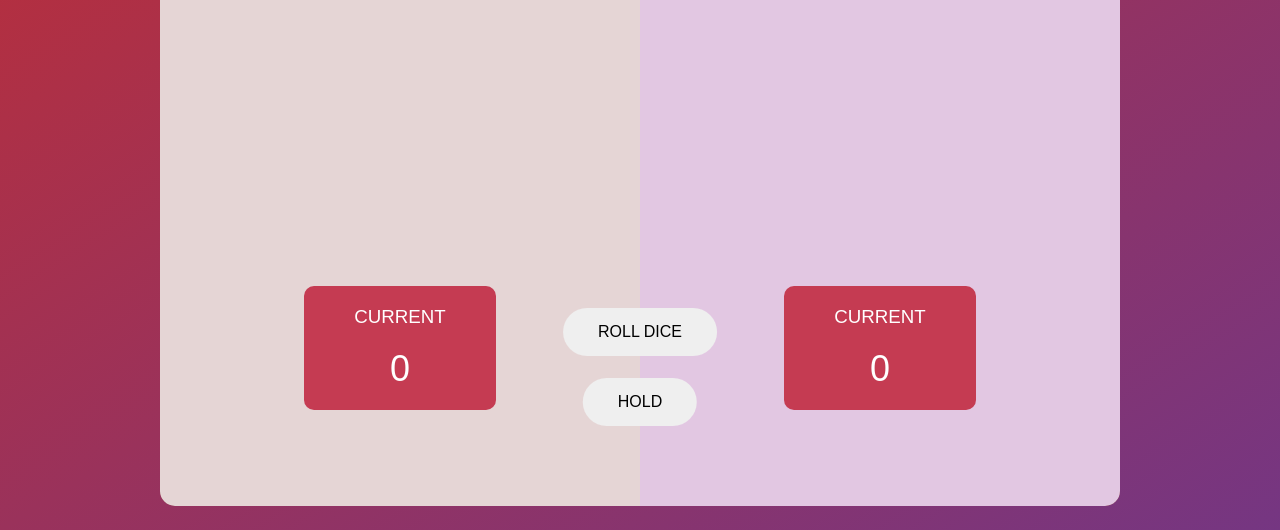
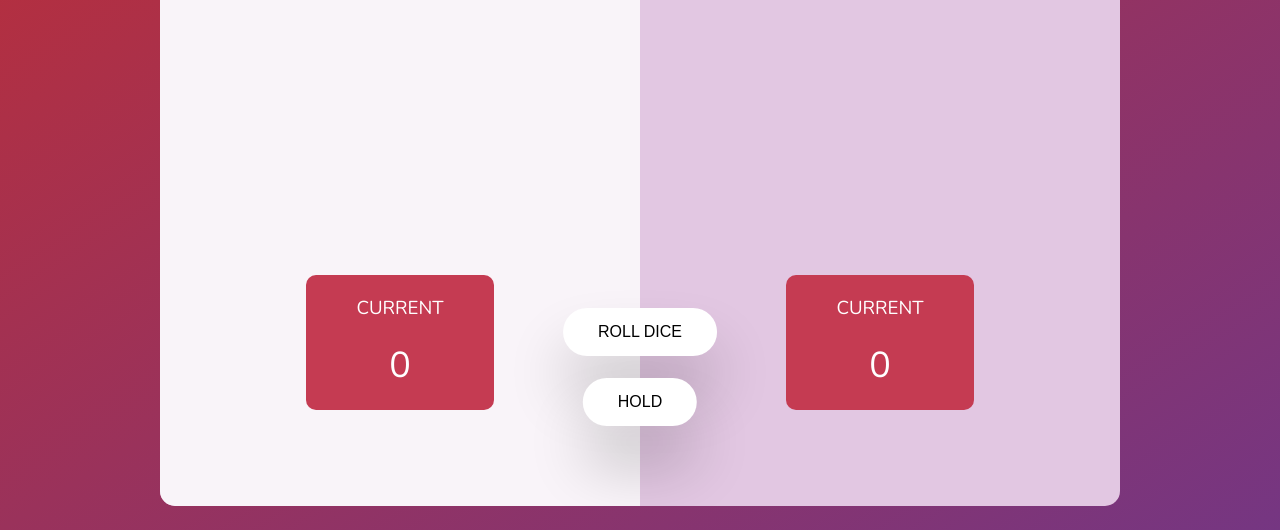
Before and after one commit to dd-obua/-js-DOM-Pig-Game-05-03-, a plain HTML site: page index.html in a window 1280 px wide. Shown: the part 270-800 px from the top of the page. Drawn offline with nearby package versions, Linux system fonts and the light colour scheme.

Commit message:
Change font family and background color

```diff
--- a/css/styles.css
+++ b/css/styles.css
@@ -1,3 +1,5 @@
+@import url('https://fonts.googleapis.com/css2?family=Nunito&display=swap');
+
 * {
   margin: 0;
   padding: 0;
@@ -10,7 +12,7 @@ html {
 }
 
 body {
-  font-family: sans-serif;
+  font-family: 'Nunito', sans-serif;
   font-size: 1.6rem;
   text-transform: uppercase;
   background: linear-gradient(to top left, #753682 0%, #bf2e34 100%);
@@ -25,7 +27,8 @@ body {
   border-radius: 1.5rem;
   text-align: center;
   overflow: hidden;
-  background-color: rgba(255, 255, 255, 0.349);
+  background: #e2c7e2;
+
   backdrop-filter: blur(200px);
   filter: blur();
 
@@ -36,7 +39,6 @@ body {
 
   display: grid;
   grid-template-columns: repeat(2, 1fr);
-  background: #7c2e2e;
 }
 
 .player {
@@ -57,14 +59,6 @@ h2 {
 .total-score {
   font-size: 8rem;
   color: #bf2e34;
-}
-
-.player--0 {
-  background: #fcabae;
-}
-
-.player--1 {
-  background: #e2c7e2;
 }
 
 .section-bottom {
@@ -94,6 +88,8 @@ h2 {
   font-size: 1.6rem;
   text-transform: uppercase;
   cursor: pointer;
+  background: #fff;
+  box-shadow: 0 4rem 6rem rgba(0, 0, 0, 0.2);
 
   position: absolute;
   left: 50%;
@@ -136,3 +132,11 @@ img {
 .player--active {
   background: rgba(255, 255, 255, 0.8);
 }
+
+.player--winner {
+  background: #2f2f2f;
+}
+
+.background {
+  background: #e2c7e2;
+}
```
